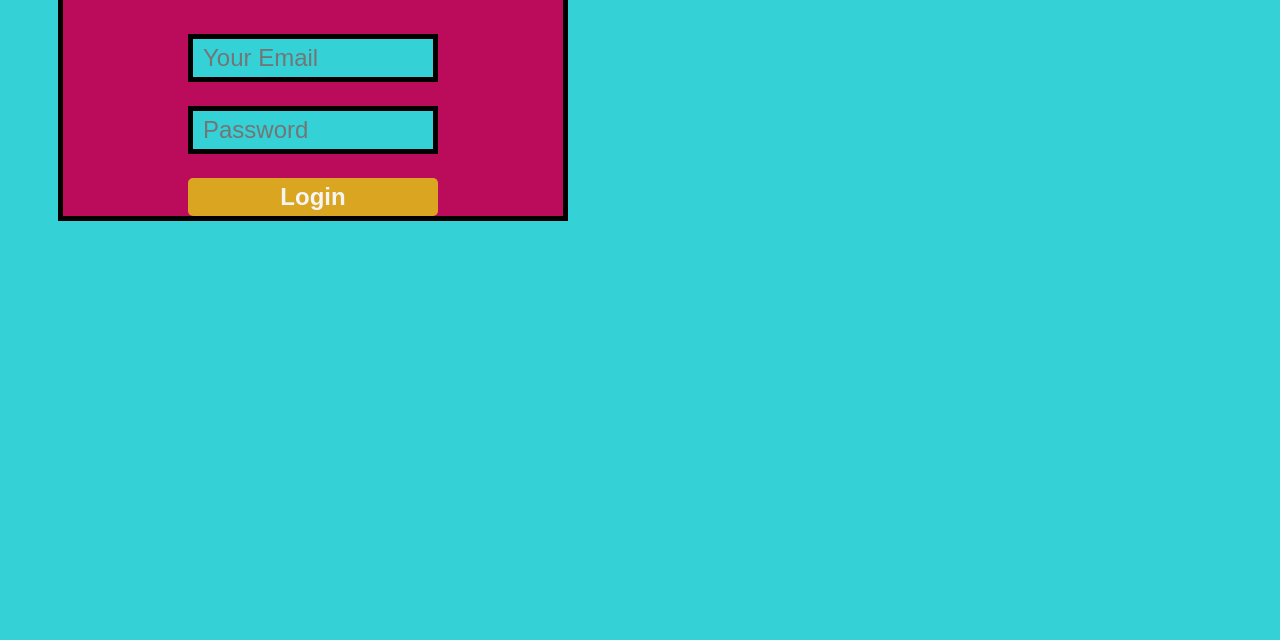
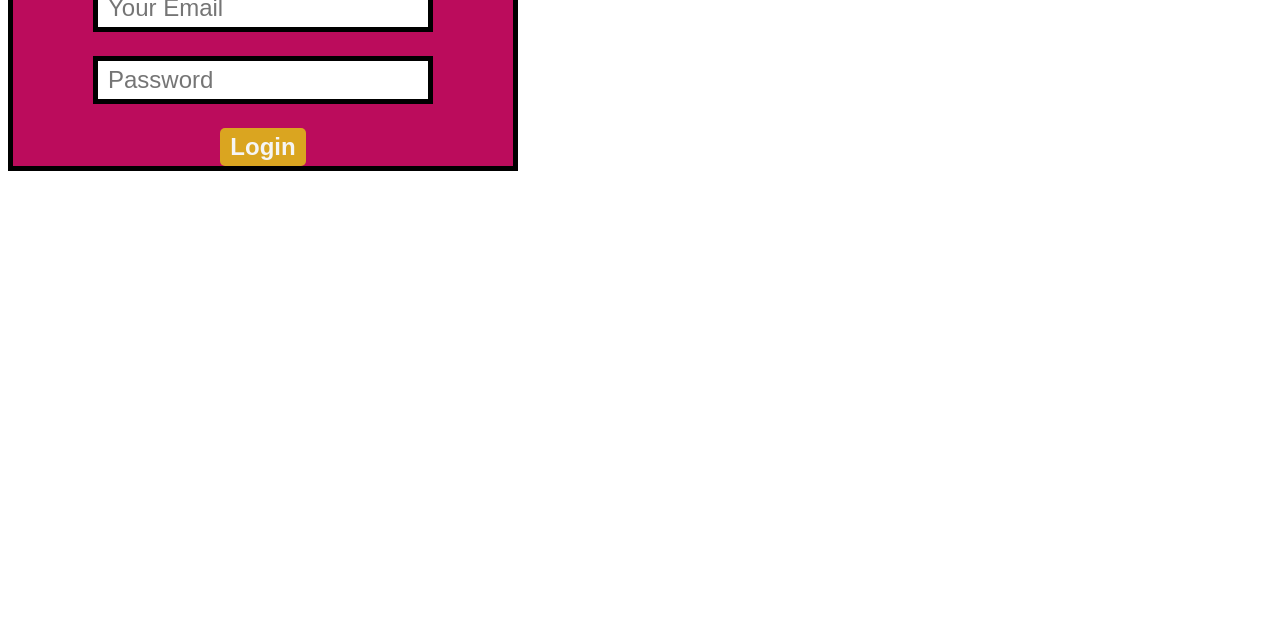
Before and after one commit to Tarekulislam12/Login-form1, a plain HTML site: page index.html in a window 1280 px wide. Shown: the part 160-800 px from the top of the page. Drawn offline with Linux system fonts and the light colour scheme.

Commit message:
added all

```diff
--- a/index.html
+++ b/index.html
@@ -28,7 +28,7 @@
 
         }
         *{
-            background-color: rgb(52, 210, 215);
+
 
         }
         .login{
@@ -39,6 +39,8 @@
             animation: slideing 8s ease 0.5s infinite;
             animation-play-state: running;
             justify-content: center;
+            align-items: center;
+            position: relative;
 
         }
         .login input{
@@ -64,8 +66,8 @@
         }
         .login-container{
             display: flex;
-            justify-content: center;
-            margin: 50px;
+            align-items: center;
+            position: sticky;
             height: 300;
             width: 500px;
             border: 5px solid black;
@@ -73,6 +75,7 @@
             background-color: brown;
             animation: slideing 8s ease 0.5s infinite;
             animation-play-state: running;
+            position: absolute;
 
 
         }
@@ -99,7 +102,6 @@
         section{
             justify-content: center;
             align-items: center;
-            margin: 0;
         }
 
     </style>
```
